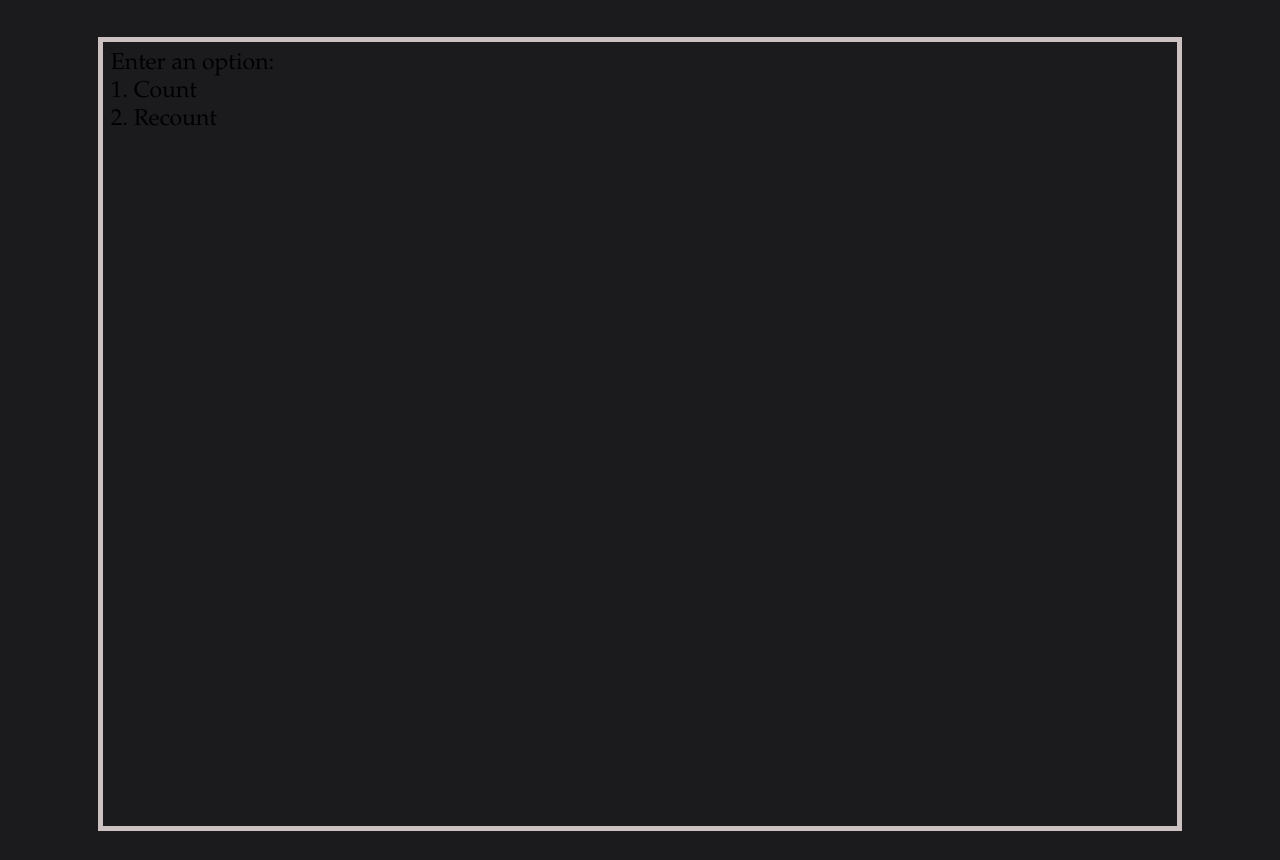
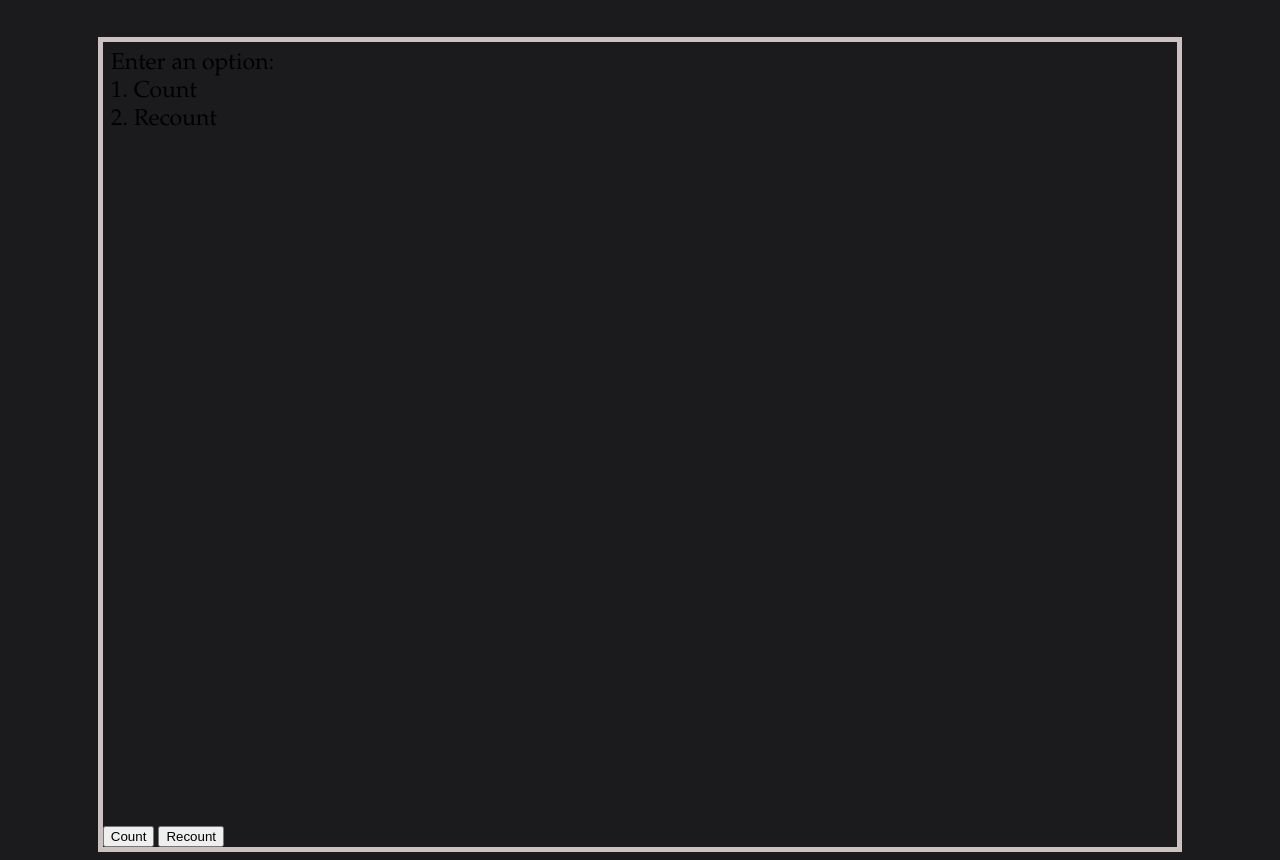
Before and after one commit to lewislemay/Strip-Counter, a website: page src/index.html in a window 1280 px wide. Shown: the part 115-975 px from the top of the page. Before the commit the page ends 954 px from the top, so only its background shows below. Drawn offline with Linux system fonts and the light colour scheme.

Commit message:
Add button IDs in html

```diff
--- a/src/index.html
+++ b/src/index.html
@@ -19,11 +19,12 @@
     </head>
     <body>
         <h1>Colour Strip Counter</h1>
-        </div>
         <div class="container">
             <div id="output">
             </div>
             <input id="input" type="text">
+            <button id="countbtn">Count</button>
+            <button id="recountbtn">Recount</button>
         </div>
         <script src="js/scripts.js" defer></script>
         <script src="js/console.js" defer></script>
```
